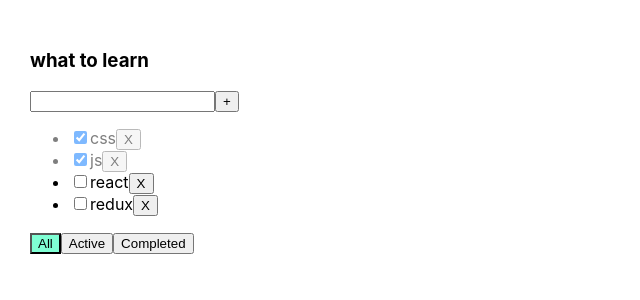
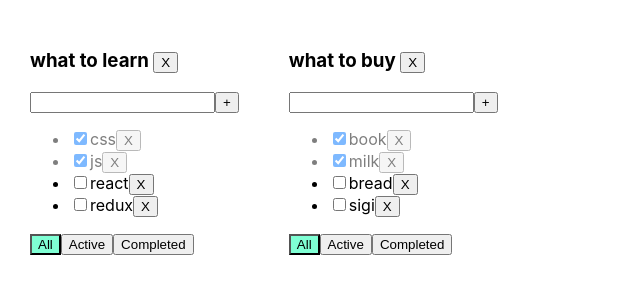
Before and after one commit to vaxich/todolist_with_Dimych, a React (Create React App) app: page / in a window 1280 px wide. Shown: the top 300 px of the page, without its empty margins (0-640 px from the left). Built offline with nearby package versions, Linux system fonts and the light colour scheme.

Commit message:
done 5 lesson

```diff
--- a/src/App.tsx
+++ b/src/App.tsx
@@ -3,78 +3,115 @@ import React, { useState } from 'react';
 import './App.css';
 import { TaskType, Todolist } from './Todolist';
 import { v1 } from 'uuid';
-import { log } from 'console';
 
 
-export type FilterValueType = "All" | "Completed" | "Active"
+
+export type FilterValueType = "All" | "Completed" | "Active";
+export type TodolistType = {
+  id: string
+  title: string
+  filter: FilterValueType
+}
 
 function App() {
 
-  const [tasks, setTasks] = useState<Array<TaskType>>(
-    [
+  let todolistId1 = v1();
+  let todolistId2 = v1();
+
+  const [tasksObj, setTasks] = useState({
+    [todolistId1]: [
       { id: v1(), title: "css", isDone: true },
       { id: v1(), title: "js", isDone: true },
       { id: v1(), title: "react", isDone: false },
       { id: v1(), title: "redux", isDone: false },
-    ]
-
-  );
-
-  const [filter, setFilter] = useState<FilterValueType>("All");
+    ],
+    [todolistId2]: [
+      { id: v1(), title: "book", isDone: true },
+      { id: v1(), title: "milk", isDone: true },
+      { id: v1(), title: "bread", isDone: false },
+      { id: v1(), title: "sigi", isDone: false },
+    ],
+  })
 
 
-  const removeTask = (id: string) => {
-    let resultTask = tasks.filter(task => task.id !== id)
-    setTasks(resultTask)
+  const [todolists, setTodolists] = useState<TodolistType[]>([
+    { id: todolistId1, title: "what to learn", filter: "All" },
+    { id: todolistId2, title: "what to buy", filter: "All" },
+  ]);
+
+  const removeTask = (todolistId: string, taskId: string) => {
+    let tasks = tasksObj[todolistId]
+    let resultTask = tasks.filter(task => task.id !== taskId)
+    tasksObj[todolistId] = resultTask
+    setTasks({ ...tasksObj })
   }
 
-  const addTask = (newTaskTitle: string) => {
-    let newTask = {
+  const addTask = (todolistId: string, newTaskTitle: string) => {
+    let newTask = { // создаём новую таску
       id: v1(),
       title: newTaskTitle,
       isDone: false
     }
+    let tasks = tasksObj[todolistId]; // запихиваем все таски одного тудулиста в один массив
+    let newTasks = [newTask, ...tasks];// запихиваем в новый массив предыдущие таски плюс новую таску
+    tasksObj[todolistId] = newTasks; //запихиаем в основной массив то что получилось
+    setTasks({ ...tasksObj }) // сетает обновлённый объект
 
-    let newTasks = [newTask, ...tasks];
-    setTasks(newTasks)
+    //let newTasks = [newTask, ...tasksObj];
+    //setTasks(newTasks)
   }
 
-  const changeFilter = (value: FilterValueType) => {
-    setFilter(value)
+  const changeFilter = (todolistId: string, value: FilterValueType) => {
+    let todolist = todolists.find(tl => tl.id === todolistId);
+    if (todolist) {
+      todolist.filter = value;
+      setTodolists([...todolists])
+    }
+    //setFilter(value)
   }
 
-  const changeStatus = (taskId: string) => {
+  const changeStatus = (todolistId: string, taskId: string) => {
+    let tasks = tasksObj[todolistId]; // запихиваем все таски одного тудулиста в один массив
     let task = tasks.find(t => t.id === taskId);
-
-
     if (task) {
       task.isDone = !task.isDone
-
+      setTasks({ ...tasksObj })
     }
-    setTasks([...tasks])
-
   }
-
-  let tasksForTodolist = tasks;
-
-  if (filter === "Completed") {
-    tasksForTodolist = tasks.filter((task) => task.isDone === true)
-  }
-  if (filter === "Active") {
-    tasksForTodolist = tasks.filter((task) => task.isDone === false)
+  const removeTodolist = (todolistId: string) => {
+    let filteredTodolists = todolists.filter( (tl) => tl.id !== todolistId)
+    setTodolists(filteredTodolists)
+    delete tasksObj[todolistId]
+    setTasks({...tasksObj})
   }
 
   return (
     <div className="App">
-      <Todolist
-        title="what to learn"
+      {todolists.map((tl) => {
+
+        let tasksForTodolist = tasksObj[tl.id];
+
+
+        if (tl.filter === "Completed") {
+          tasksForTodolist = tasksForTodolist.filter((task) => task.isDone === true)
+        }
+        if (tl.filter === "Active") {
+          tasksForTodolist = tasksForTodolist.filter((task) => task.isDone === false)
+        }
+        return <Todolist
+          key={tl.id}
+          todolistId={tl.id}
+          title={tl.title}
           tasks={tasksForTodolist}
-        filter = {filter}
+          filter={tl.filter}
           removeTask={removeTask}
           changeFilter={changeFilter}
           addTask={addTask}
           changeTaskStatus={changeStatus}
+          removeTodolist = {removeTodolist}
         />
+      })}
+
 
     </div>
   );
--- a/src/Todolist.tsx
+++ b/src/Todolist.tsx
@@ -2,13 +2,15 @@ import { ChangeEvent, KeyboardEvent, useState } from "react"
 import { FilterValueType } from "./App"
 
 type PropsType = {
+  todolistId: string
   title: string
   tasks: Array<TaskType>
   filter: FilterValueType
-  removeTask: (id: string) => void
-  changeFilter: (value: FilterValueType) => void
-  addTask: (newTaskTitle: string) => void
-  changeTaskStatus: (taskId: string) => void
+  removeTask: (todolistId: string, taskId: string) => void
+  changeFilter: (todolistId: string, value: FilterValueType) => void
+  addTask: (todolistId: string, newTaskTitle: string) => void
+  changeTaskStatus: (todolistId: string, taskId: string) => void
+  removeTodolist: (todolistId: string) => void
 
 }
 
@@ -34,20 +36,24 @@ export function Todolist(props: PropsType) {
 
   const addTask = () => {
     if (newTaskTitle.trim() !== "") {
-      props.addTask(newTaskTitle);
+      props.addTask(props.todolistId, newTaskTitle);
       setNewTaskTitle("")
     } else {
       setError("Title is requared")
     }
   }
 
-  const onAllClickHandler = () => props.changeFilter("All")
-  const onActiveClickHandler = () => props.changeFilter("Active")
-  const onCompletedClickHandler = () => props.changeFilter("Completed")
+  const removeTodolist =() => {
+    props.removeTodolist(props.todolistId)
+  }
+
+  const onAllClickHandler = () => props.changeFilter(props.todolistId, "All")
+  const onActiveClickHandler = () => props.changeFilter(props.todolistId, "Active")
+  const onCompletedClickHandler = () => props.changeFilter(props.todolistId, "Completed")
 
   return (
     <div>
-      <h3>{props.title}</h3>
+      <h3>{props.title} <button onClick = {removeTodolist}>X</button></h3>
       <div>
         <input
           className={error ? "error" : ""}
@@ -63,10 +69,10 @@ export function Todolist(props: PropsType) {
         {props.tasks.map((task) => {
 
           const onRemoveHandler = () => {
-            props.removeTask(task.id)
+            props.removeTask(props.todolistId, task.id)
           }
           const onChangeHandler = () => {
-            props.changeTaskStatus(task.id)
+            props.changeTaskStatus(props.todolistId, task.id)
           }
 
           return (
```
Lines whose indentation alone changed are shown as unchanged.
